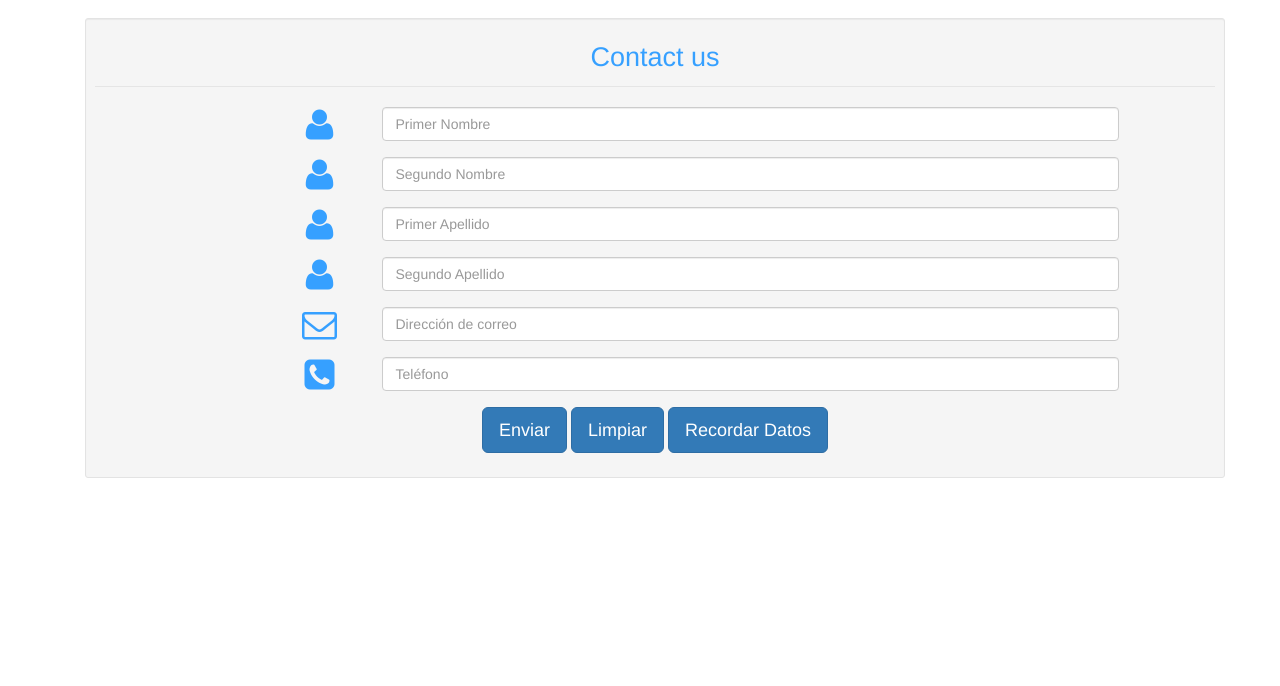
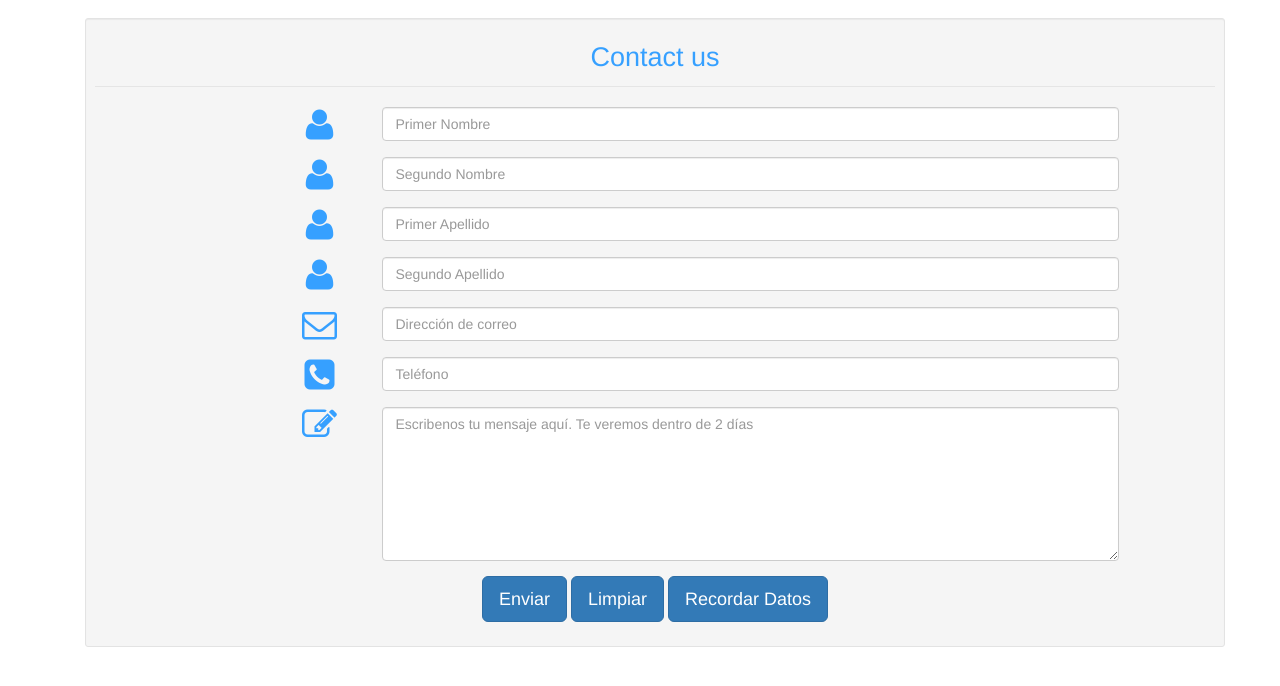
Before and after one commit to CAVO1152457641/CAVO-FinalTallerHS, a plain HTML site: page ContactForm/index.html in a window 1280 px wide. Shown: the part 102-788 px from the top of the page. Drawn offline with Linux system fonts and the light colour scheme.

Commit message:
Correccion

```diff
--- a/ContactForm/index.html
+++ b/ContactForm/index.html
@@ -68,6 +68,13 @@
                             </div>
                         </div>
 
+						<div class="form-group">
+                            <span class="col-md-1 col-md-offset-2 text-center"><i class="fa fa-pencil-square-o bigicon"></i></span>
+                            <div class="col-md-8">
+                                <textarea class="form-control" id="message" name="message" placeholder="Escribenos tu mensaje aquí. Te veremos dentro de 2 días" rows="7"></textarea>
+                            </div>
+                        </div>
+
 
 
                         <div class="form-group">
```
